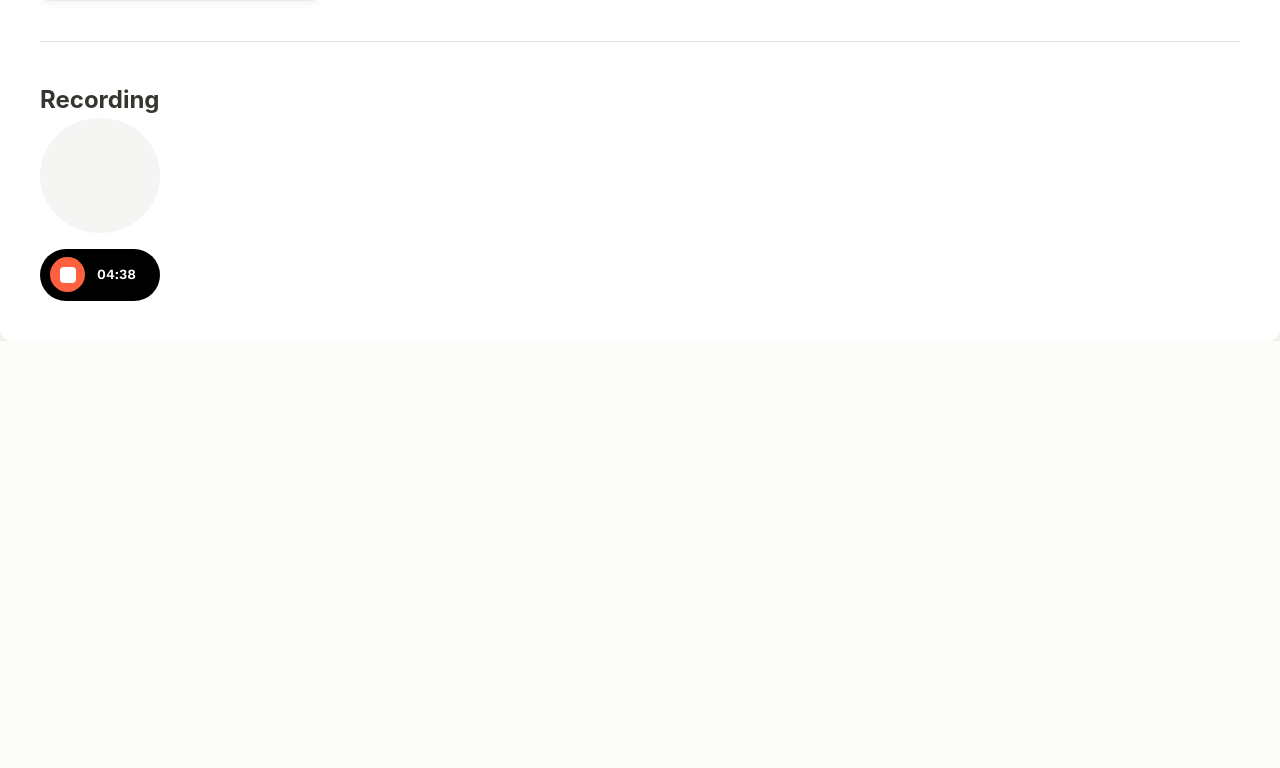
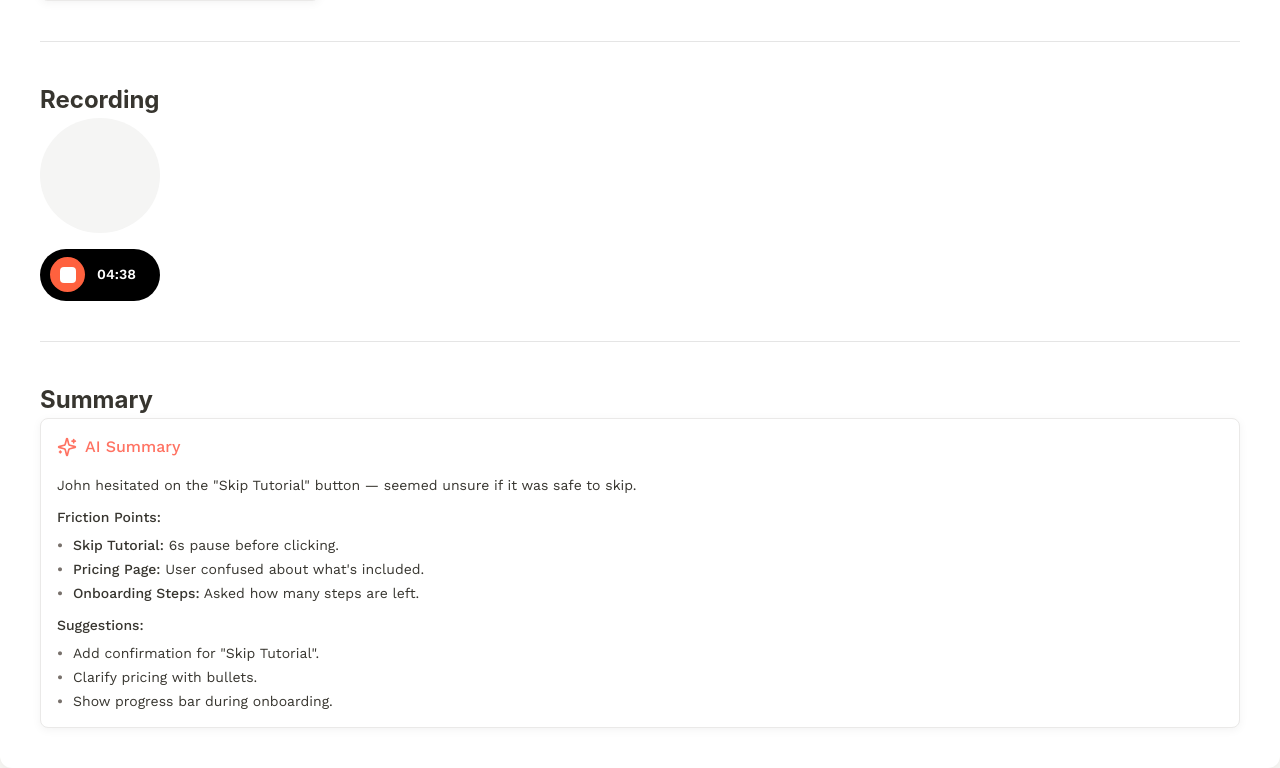
Before and after one commit to Arpit-sde1210/Compo, a React (Create React App) app: page / in a window 1280 px wide. Shown: the part 2142-2910 px from the top of the page. Before the commit the page ends 2483 px from the top, so only its background shows below. Built offline with nearby package versions, Linux system fonts and the light colour scheme; no server answers.

Commit message:
All changes made and added AI Summary also

```diff
--- a/src/App.js
+++ b/src/App.js
@@ -15,6 +15,7 @@ import TestCard from './compo/test-card';
 import RecordingCard from './compo/recordingcard';
 import Menu from './compo/menu';
 import Recorder from './compo/recorder';
+import Summary from './compo/summary'; // Add this import
 import './index.css';
 
 function App() {
@@ -170,11 +171,11 @@ function App() {
             onDelete={handleCardDelete}
           />
         </div>
+
         <div className="horizontal-line"></div>
+
         <h2 className="section-heading">Recording Card</h2>
-
         <div className="components-wrapper">
-          {/* Recording Card Component */}
           <RecordingCard
             username={recordingData.username}
             stats={recordingData.stats}
@@ -183,17 +184,27 @@ function App() {
             duration={recordingData.duration}
           />
         </div>
+
         <div className="horizontal-line"></div>
+
         <h2 className="section-heading">Menu</h2>
         <div className="components-wrapper">
-          <Menu
-          />
+          <Menu />
         </div>
+
         <div className="horizontal-line"></div>
+
         <h2 className="section-heading">Recording</h2>
         <div className="components-wrapper">
-          <Recorder
-          />
+          <Recorder />
+        </div>
+
+        {/* Add Summary Component Section */}
+        <div className="horizontal-line"></div>
+
+        <h2 className="section-heading">Summary</h2>
+        <div className="components-wrapper">
+          <Summary />
         </div>
       </div>
     </div>
--- a/src/compo/icon-only.js
+++ b/src/compo/icon-only.js
@@ -39,7 +39,7 @@ const IconOnlyButton = ({
 
   // Tick Mark SVG - FIXED
   const TickIcon = () => (
-    <svg width="28px" height="28px" viewBox="0 0 16 16" fill="none" xmlns="http://www.w3.org/2000/svg">
+    <svg width="16px" height="16px" viewBox="0 0 16 16" fill="none" xmlns="http://www.w3.org/2000/svg">
       <path d="M13.3334 4L6.00002 11.3333L2.66669 8" stroke="currentColor" strokeWidth="1.33" strokeLinecap="round" strokeLinejoin="round"/>
     </svg>
   );
--- a/src/compo/recordingcard.css
+++ b/src/compo/recordingcard.css
@@ -81,58 +81,65 @@
   text-align: center;
 }
 
-/* Content Section - Updated spacing */
+/* Content Section - FIXED */
 .content-section {
   display: flex;
   flex-direction: column;
   align-items: flex-start;
-  padding: 16px 16px 16px 16px;
+  padding: 16px;
   gap: 4px;
-  width: 284px;
-  height: 78px;
+  width: 100%;
   flex: none;
   order: 1;
   align-self: stretch;
   flex-grow: 0;
+  box-sizing: border-box;
 }
-/* Video Title */
+
+/* Video Title - FIXED */
 .video-title {
-  width: 75px;
-  height: 24px;
   font-family: 'Work Sans';
   font-style: normal;
   font-weight: 500;
   font-size: 14px;
   line-height: 16px;
   color: #37352F;
+  margin: 0;
+  padding: 0;
+  height: auto;
 }
 
-/* Video Info Container */
+/* Video Info Container - FIXED */
 .video-info-container {
   display: flex;
   flex-direction: row;
   align-items: center;
   padding: 0px;
-  gap: 8px;
-  width: 133px;
-  height: 18px;
+  gap: 4px;
+  width: auto;
+  height: auto;
   flex: none;
   order: 0;
   flex-grow: 0;
+  margin: 0;
 }
 
 .video-date-time {
-  width: 133px;
-  height: 18px;
   font-family: 'Work Sans';
   font-style: normal;
   font-weight: 400;
   font-size: 12px;
-  line-height: 4px;
+  line-height: 18px;
   color: #78716C;
   flex: none;
   order: 0;
   flex-grow: 0;
+  display: flex;
+  align-items: center;
+  white-space: nowrap;
+  margin: 0;
+  padding: 0;
+  height: auto;
 }
 
 /* Responsive adjustments */
--- /dev/null
+++ b/src/compo/summary.css
@@ -0,0 +1,174 @@
+.summary-container {
+  box-sizing: border-box;
+  display: flex;
+  flex-direction: column;
+  align-items: flex-start;
+  padding: 16px;
+  gap: 16px;
+  width: 100%;
+  background: #FFFFFF;
+  border: 1px solid #EAE9E8;
+  box-shadow: 0px 2px 10px rgba(0, 0, 0, 0.05);
+  border-radius: 8px;
+  flex: none;
+  order: 0;
+  align-self: stretch;
+  flex-grow: 0;
+}
+
+.summary-header {
+  display: flex;
+  flex-direction: row;
+  align-items: center;
+  padding: 0px;
+  width: 100%;
+  height: 24px;
+  flex: none;
+  order: 0;
+  align-self: stretch;
+  flex-grow: 0;
+  gap: 8px;
+}
+
+.summary-icon {
+  flex: none;
+  order: 0;
+  flex-grow: 0;
+}
+
+.summary-title {
+  font-family: 'Work Sans';
+  font-style: normal;
+  font-weight: 500;
+  font-size: 16px;
+  line-height: 24px;
+  color: #FF7262;
+  margin: 0;
+  flex: none;
+  order: 1;
+  flex-grow: 0;
+}
+
+.summary-content {
+  display: flex;
+  flex-direction: column;
+  align-items: flex-start;
+  padding: 0px;
+  gap: 12px;
+  width: 100%;
+  flex: none;
+  order: 1;
+  align-self: stretch;
+  flex-grow: 0;
+}
+
+.observation-section {
+  display: flex;
+  flex-direction: row;
+  align-items: flex-start;
+  padding: 0px;
+  width: 100%;
+  flex: none;
+  order: 0;
+  align-self: stretch;
+  flex-grow: 0;
+}
+
+.observation-text {
+  font-family: 'Work Sans';
+  font-style: normal;
+  font-weight: 400;
+  font-size: 14px;
+  line-height: 20px;
+  color: #37352F;
+  margin: 0;
+  flex: none;
+  order: 0;
+  flex-grow: 0;
+}
+
+.friction-section, .suggestions-section {
+  display: flex;
+  flex-direction: column;
+  align-items: flex-start;
+  padding: 0px;
+  gap: 8px;
+  width: 100%;
+  flex: none;
+  order: 1;
+  align-self: stretch;
+  flex-grow: 0;
+}
+
+.section-title {
+  font-family: 'Work Sans';
+  font-style: normal;
+  font-weight: 500;
+  font-size: 14px;
+  line-height: 20px;
+  color: #37352F;
+  margin: 0;
+  flex: none;
+  order: 0;
+  align-self: stretch;
+  flex-grow: 0;
+}
+
+.friction-list, .suggestions-list {
+  display: flex;
+  flex-direction: column;
+  align-items: flex-start;
+  padding: 0px;
+  gap: 4px;
+  width: 100%;
+  flex: none;
+  order: 1;
+  align-self: stretch;
+  flex-grow: 0;
+  margin: 0;
+}
+
+.friction-item, .suggestion-item {
+  font-family: 'Work Sans';
+  font-style: normal;
+  font-weight: 400;
+  font-size: 14px;
+  line-height: 20px;
+  color: #37352F;
+  margin: 0;
+  padding-left: 8px;
+}
+
+.friction-point {
+  font-weight: 500;
+  color: #37352F;
+}
+
+/* List bullet styling */
+.friction-list {
+  list-style-type: none;
+  padding-left: 0;
+}
+
+.suggestions-list {
+  list-style-type: none;
+  padding-left: 0;
+}
+
+.friction-item::before {
+  content: "•";
+  color: #78716C;
+  font-weight: bold;
+  display: inline-block;
+  width: 16px;
+  margin-left: -8px;
+}
+
+.suggestion-item::before {
+  content: "•";
+  color: #78716C;
+  font-weight: bold;
+  display: inline-block;
+  width: 16px;
+  margin-left: -8px;
+}
--- /dev/null
+++ b/src/compo/summary.js
@@ -0,0 +1,66 @@
+import React from 'react';
+import './summary.css';
+
+const Summary = () => {
+  return (
+    <div className="summary-container">
+      <div className="summary-header">
+        <svg width="20" height="20" viewBox="0 0 20 20" fill="none" className="summary-icon">
+          <g clipPath="url(#clip0_571_166)">
+            <path d="M8.2794 12.9167C8.205 12.6283 8.05468 12.3651 7.84408 12.1545C7.63348 11.9439 7.37029 11.7936 7.0819 11.7192L1.9694 10.4009C1.88218 10.3761 1.80541 10.3236 1.75074 10.2512C1.69608 10.1789 1.6665 10.0907 1.6665 10C1.6665 9.90938 1.69608 9.82118 1.75074 9.74884C1.80541 9.6765 1.88218 9.62397 1.9694 9.59921L7.0819 8.28005C7.37019 8.20572 7.63331 8.05552 7.8439 7.84508C8.05449 7.63463 8.20487 7.37162 8.2794 7.08338L9.59773 1.97088C9.62224 1.88331 9.67472 1.80616 9.74717 1.75121C9.81961 1.69625 9.90805 1.6665 9.99898 1.6665C10.0899 1.6665 10.1784 1.69625 10.2508 1.75121C10.3232 1.80616 10.3757 1.88331 10.4002 1.97088L11.7177 7.08338C11.7921 7.37177 11.9425 7.63496 12.1531 7.84556C12.3637 8.05616 12.6268 8.20648 12.9152 8.28088L18.0277 9.59838C18.1156 9.62263 18.1932 9.67505 18.2484 9.74761C18.3037 9.82017 18.3336 9.90885 18.3336 10C18.3336 10.0912 18.3037 10.1799 18.2484 10.2525C18.1932 10.325 18.1156 10.3775 18.0277 10.4017L12.9152 11.7192C12.6268 11.7936 12.3637 11.9439 12.1531 12.1545C11.9425 12.3651 11.7921 12.6283 11.7177 12.9167L10.3994 18.0292C10.3749 18.1168 10.3224 18.1939 10.25 18.2489C10.1775 18.3038 10.0891 18.3336 9.99815 18.3336C9.90722 18.3336 9.81878 18.3038 9.74633 18.2489C9.67389 18.1939 9.62141 18.1168 9.5969 18.0292L8.2794 12.9167Z" stroke="#FF7262" strokeWidth="1.66667" strokeLinecap="round" strokeLinejoin="round"/>
+            <path d="M16.6665 2.5V5.83333" stroke="#FF7262" strokeWidth="1.66667" strokeLinecap="round" strokeLinejoin="round"/>
+            <path d="M18.3333 4.1665H15" stroke="#FF7262" strokeWidth="1.66667" strokeLinecap="round" strokeLinejoin="round"/>
+            <path d="M3.3335 14.1665V15.8332" stroke="#FF7262" strokeWidth="1.66667" strokeLinecap="round" strokeLinejoin="round"/>
+            <path d="M4.16667 15H2.5" stroke="#FF7262" strokeWidth="1.66667" strokeLinecap="round" strokeLinejoin="round"/>
+          </g>
+          <defs>
+            <clipPath id="clip0_571_166">
+              <rect width="20" height="20" fill="white"/>
+            </clipPath>
+          </defs>
+        </svg>
+        <h3 className="summary-title">AI Summary</h3>
+      </div>
+
+      <div className="summary-content">
+        <div className="observation-section">
+          <p className="observation-text">
+            John hesitated on the "Skip Tutorial" button — seemed unsure if it was safe to skip.
+          </p>
+        </div>
+
+        <div className="friction-section">
+          <h4 className="section-title">Friction Points:</h4>
+          <ul className="friction-list">
+            <li className="friction-item">
+              <span className="friction-point">Skip Tutorial:</span> 6s pause before clicking.
+            </li>
+            <li className="friction-item">
+              <span className="friction-point">Pricing Page:</span> User confused about what's included.
+            </li>
+            <li className="friction-item">
+              <span className="friction-point">Onboarding Steps:</span> Asked how many steps are left.
+            </li>
+          </ul>
+        </div>
+
+        <div className="suggestions-section">
+          <h4 className="section-title">Suggestions:</h4>
+          <ul className="suggestions-list">
+            <li className="suggestion-item">
+              Add confirmation for "Skip Tutorial".
+            </li>
+            <li className="suggestion-item">
+              Clarify pricing with bullets.
+            </li>
+            <li className="suggestion-item">
+              Show progress bar during onboarding.
+            </li>
+          </ul>
+        </div>
+      </div>
+    </div>
+  );
+};
+
+export default Summary;
--- a/src/compo/test-card.css
+++ b/src/compo/test-card.css
@@ -86,8 +86,8 @@
   border: none;
   position: relative;
   color: #555;
-  width: 28px;  /* YEH ADD KARNA THA */
-  height: 28px; /* YEH ADD KARNA THA */
+  width: 28px;
+  height: 28px;
 }
 
 .test-card-action-btn:hover {
@@ -98,12 +98,12 @@
 .test-card .test-card-action-btn:hover::after {
   content: attr(data-tooltip);
   position: absolute;
-  bottom: -35px;
+  bottom: -44px;
   left: 50%;
   transform: translateX(-50%);
   background: #000000;
   color: #FFFFFF;
-  padding: 8px 12px;
+  padding: 6px 8px;
   border-radius: 6px;
   font-family: 'Work Sans', sans-serif;
   font-size: 12px;
@@ -118,12 +118,12 @@
 .test-card .test-card-action-btn::after {
   content: attr(data-tooltip);
   position: absolute;
-  bottom: -35px;
+  bottom: -44px;
   left: 50%;
   transform: translateX(-50%);
   background: #000000;
   color: #FFFFFF;
-  padding: 8px 12px;
+  padding: 6px 8px;
   border-radius: 6px;
   font-family: 'Work Sans', sans-serif;
   font-size: 12px;
@@ -138,12 +138,12 @@
 .test-card .icon-only-btn:hover::after {
   content: attr(data-tooltip);
   position: absolute;
-  bottom: -35px;
+  bottom: -44px;
   left: 50%;
   transform: translateX(-50%);
   background: #000000;
   color: #FFFFFF;
-  padding: 8px 12px;
+  padding: 6px 8px;
   border-radius: 6px;
   font-family: 'Work Sans', sans-serif;
   font-size: 12px;
@@ -158,12 +158,12 @@
 .test-card .icon-only-btn::after {
   content: attr(data-tooltip);
   position: absolute;
-  bottom: -35px;
+  bottom: -44px;
   left: 50%;
   transform: translateX(-50%);
   background: #000000;
   color: #FFFFFF;
-  padding: 8px 12px;
+  padding: 6px 8px;
   border-radius: 6px;
   font-family: 'Work Sans', sans-serif;
   font-size: 12px;
```
